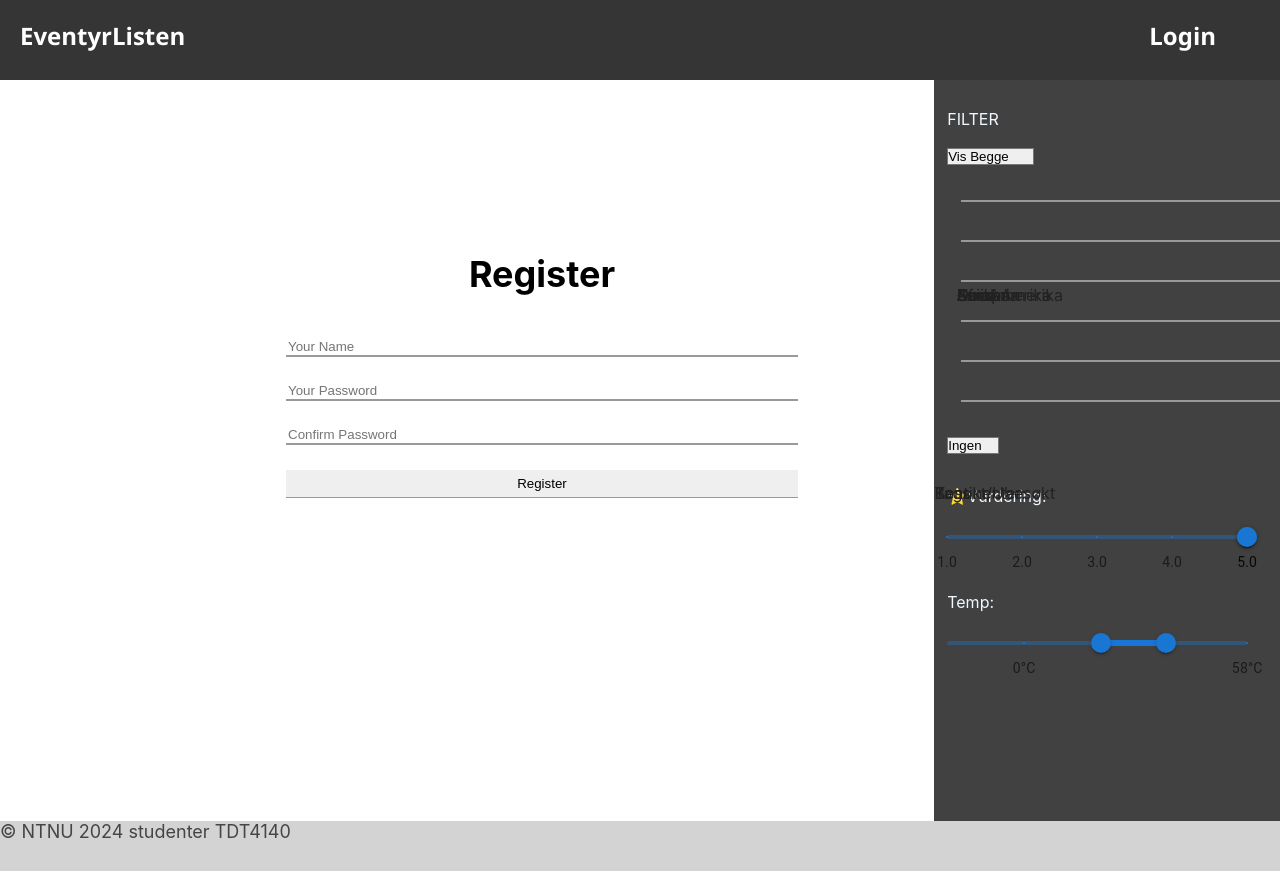
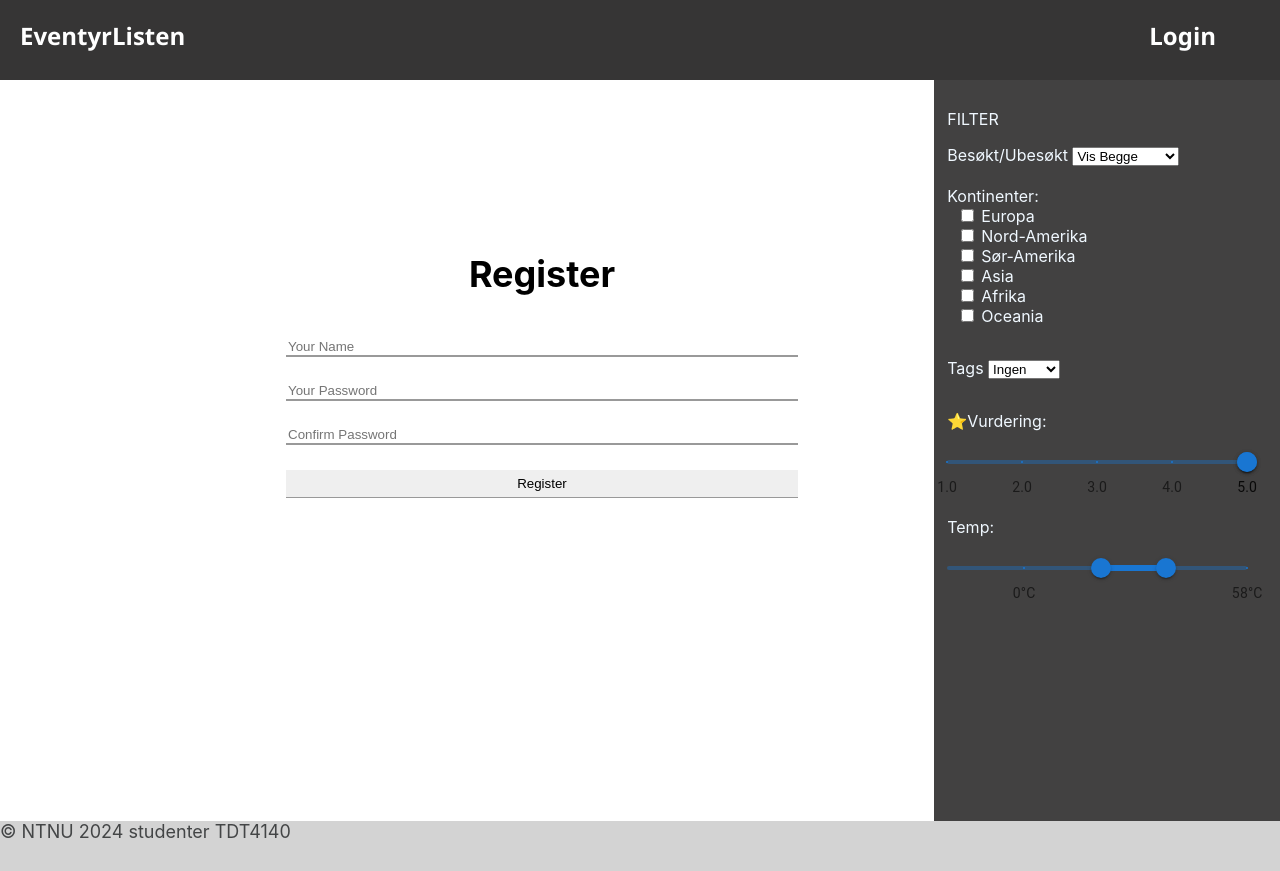
Before and after one commit to Tobiazo/travelapp, a React (Create React App) app in the folder client/travelapp/: page /Register in a window 1280 px wide. Built offline with nearby package versions, Linux system fonts and the light colour scheme.

Commit message:
Fikset opp i konflikt med login.css som stylet ting utenfor login skjerm.

```diff
--- a/client/travelapp/src/pages/Login.jsx
+++ b/client/travelapp/src/pages/Login.jsx
@@ -39,12 +39,12 @@ const Login = (props) => {
                 <div class="signup-form">
                     <h2 class="form-title">Log in</h2>
                         <div class="form-group">
-                            <label for="Username"></label>
+                            <label class="loginLabel" for="Username"></label>
                             <input type="text" name="Username" id="name" placeholder="Your Name"
                             onChange={(e) => setName(e.target.value)}/>
                         </div>
                         <div class="form-group">
-                            <label for="Password"></label>
+                            <label class="loginLabel" for="Password"></label>
                             <input type="text" name="Password" id="name" placeholder="Your Password"
                             onChange={(e) => setPassword(e.target.value)} />
                         </div>
--- a/client/travelapp/src/pages/Register.jsx
+++ b/client/travelapp/src/pages/Register.jsx
@@ -58,17 +58,17 @@ const Register = (props) => {
                 <div class="signup-form">
                     <h2 class="form-title">Register</h2>
                         <div class="form-group">
-                            <label for="Username"></label>
+                            <label class="loginLabel" for="Username"></label>
                             <input type="text" name="name" id="name" placeholder="Your Name"
                             onChange={(e) => setName(e.target.value)}  />
                         </div>
                         <div class="form-group">
-                            <label for="Password"></label>
+                            <label class="loginLabel" for="Password"></label>
                             <input type="text" name="name" id="name" placeholder="Your Password"
                             onChange={(e) => setPassword1(e.target.value)}/>
                         </div>
                         <div class="form-group">
-                            <label for="Confirm password"></label>
+                            <label class="loginLabel" for="Confirm password"></label>
                             <input type="text" name="name" id="name" placeholder="Confirm Password"
                             onChange={(e) => setPassword2(e.target.value)}/>
                         </div>
--- a/client/travelapp/src/styles/Login.css
+++ b/client/travelapp/src/styles/Login.css
@@ -46,7 +46,7 @@ h2 {
     margin-bottom: 0;
 }
 
-label {
+#loginLabel {
     position: absolute;
     left: 0;
     top: 50%;
@@ -55,7 +55,7 @@ label {
     cursor: default;
 }
 
-input {
+input#name{
     width: 100%;
     display: block;
     border: none;
@@ -67,22 +67,17 @@ input {
         outline: none;
         border-color:skyblue;
     }
+    outline: none;
+    appearance: unset!important;
 }
 
-input, select, textarea {
-    outline: none;
-    appearance: unset!important;
-
-
-}
-
-input[type="text" i] {
+input[type="text" i]#name {
     writing-mode: horizontal-tb !important;
     padding-block: 1px;
     padding-inline: 2px;
 }
 
-input[type="submit" i] {
+input[type="submit" i]#name {
     user-select: none;
     appearance: auto;
     align-items: flex-start;
```
